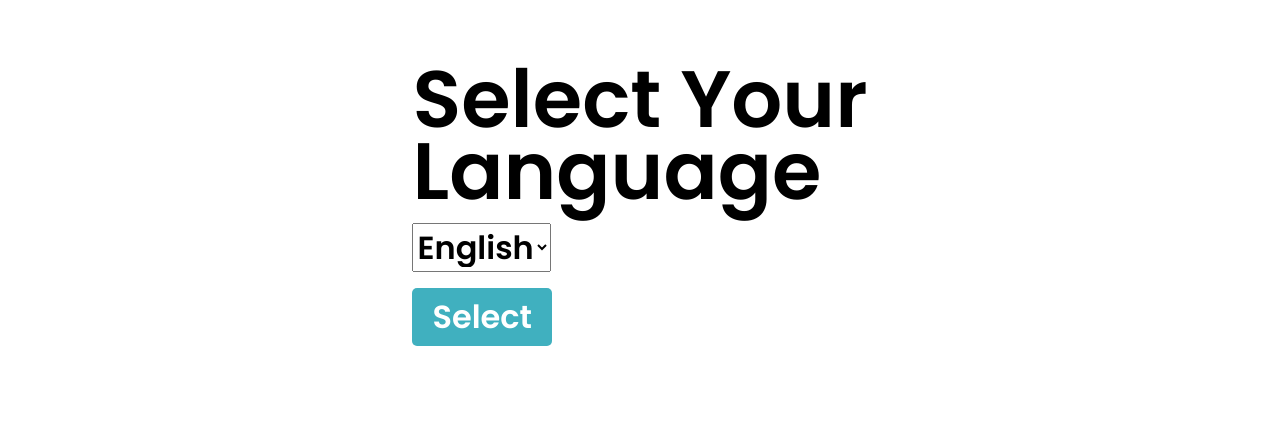
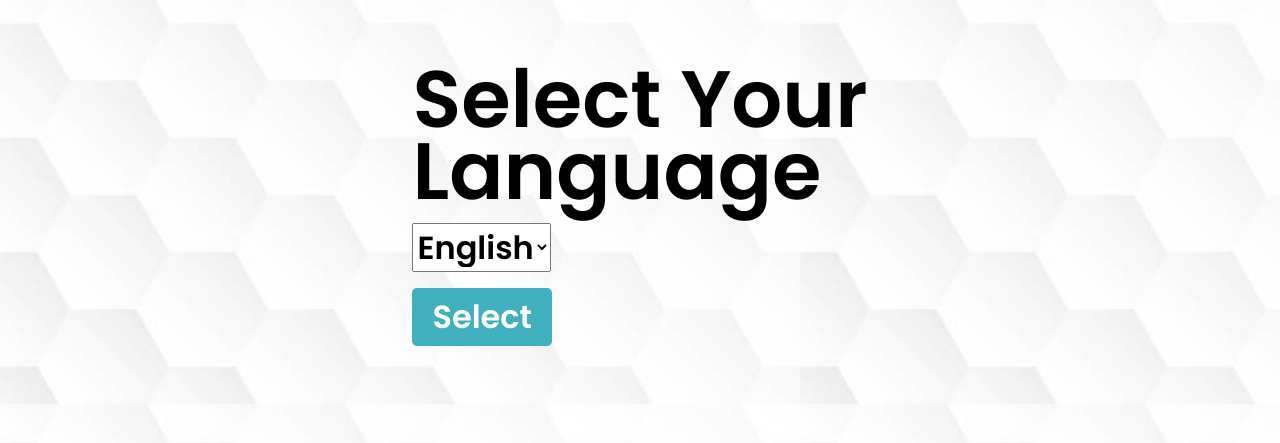
Before and after one commit to damirossetti/apprecir, a plain HTML site: page index.html in a window 1280 px wide. Shown: the part 129-572 px from the top of the page. Drawn offline with Linux system fonts and the light colour scheme.

Commit message:
Update index.html

```diff
--- a/index.html
+++ b/index.html
@@ -20,7 +20,7 @@ html {
 }
 
 body {
-  background-image: url("github.com/damirossetti/aprecir/bg.jpg");
+  background-image: url("/bg.jpg");
   background-repeat: repeat;
   background-size: 100vh;
   overflow: hidden;
```
